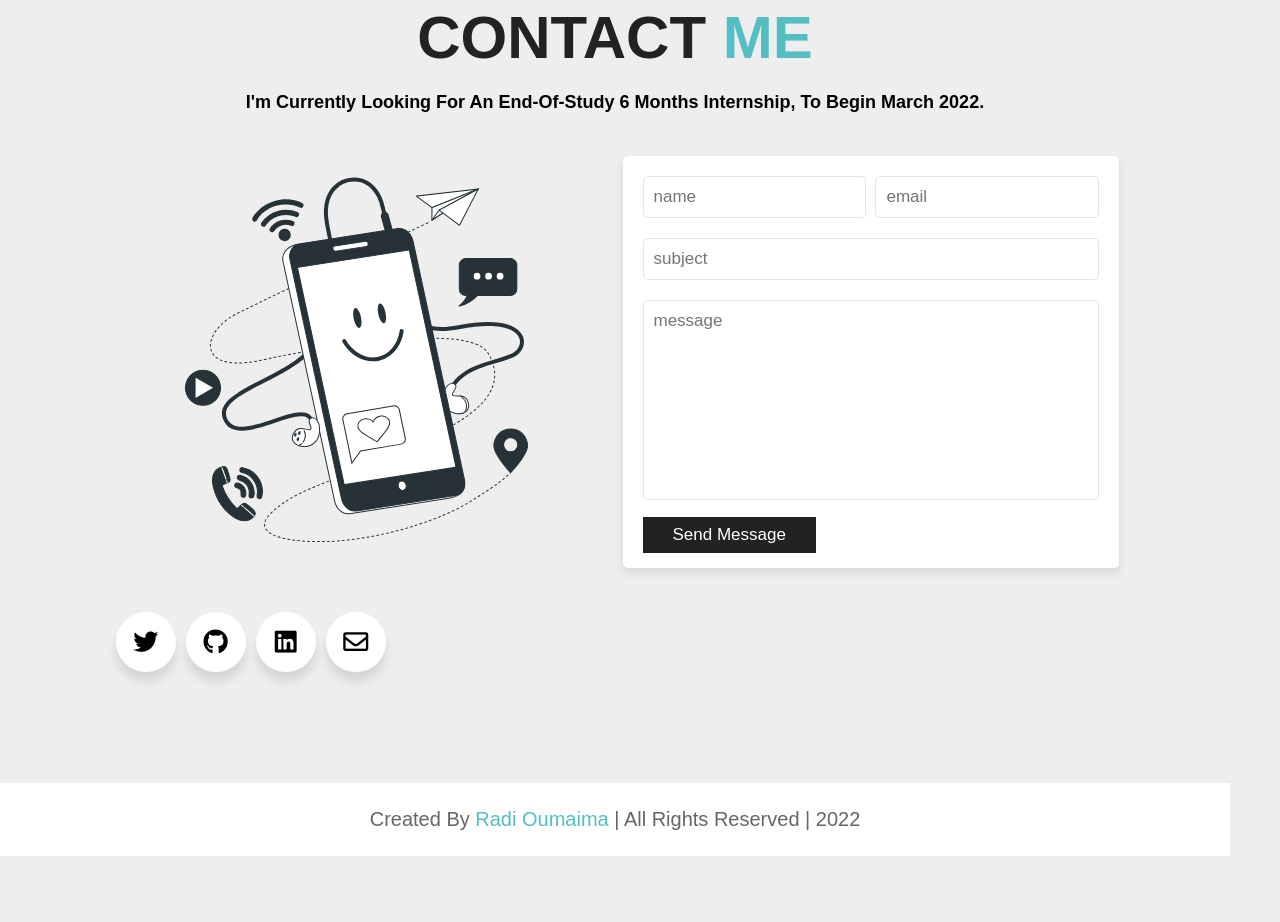
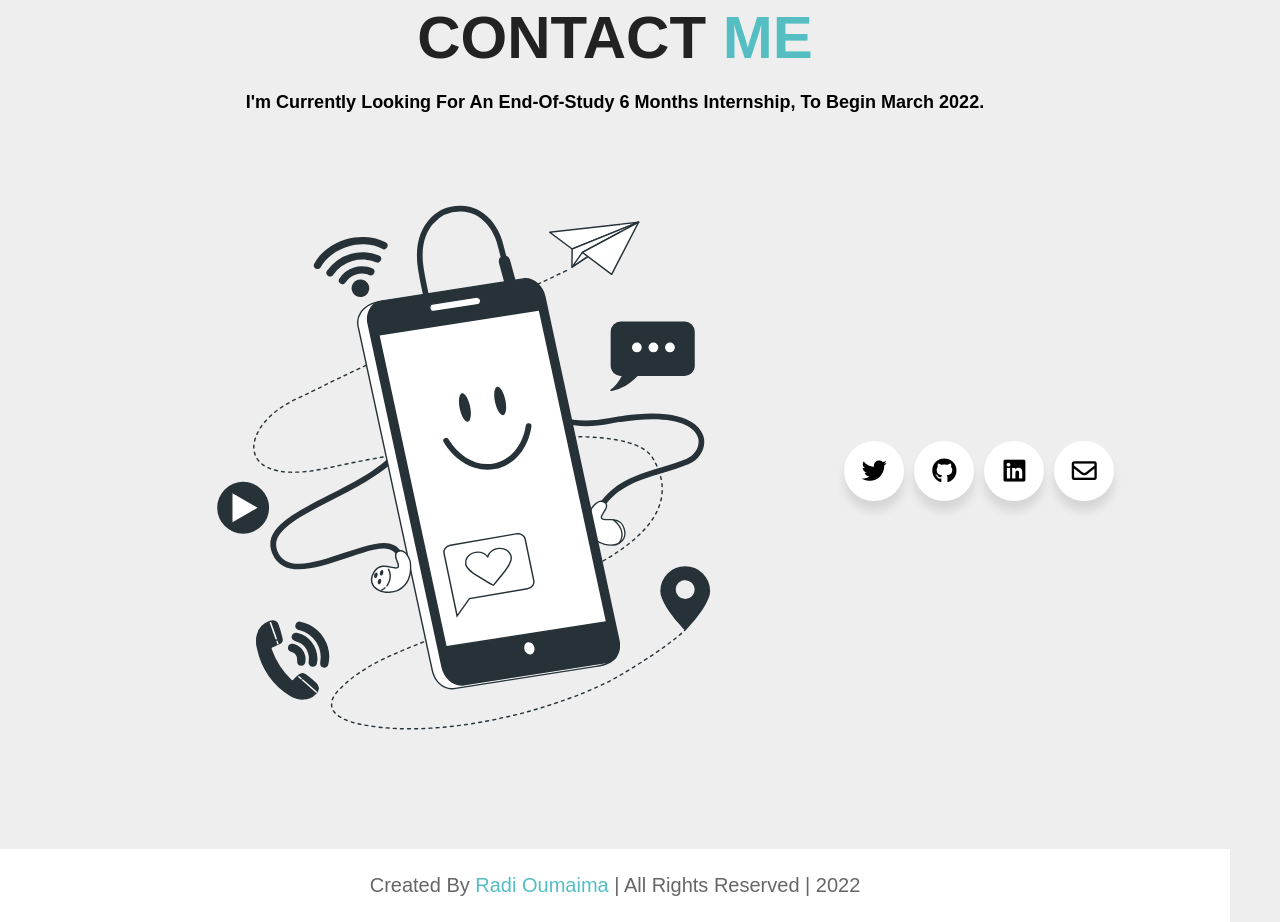
Before and after one commit to lilou1radi/Radi-Oumaima.github.io, a plain HTML site: page index.html in a window 1280 px wide. Shown: the part 6980-7902 px from the top of the page. Before the commit the page ends 7836 px from the top, so only its background shows below. Drawn offline with nearby package versions, Linux system fonts and the light colour scheme.

Commit message:
edit contact section

```diff
--- a/index.html
+++ b/index.html
@@ -399,24 +399,7 @@
             <img class="tilt" src="images/contact-img.svg" alt="">
         </div>
 
-        <form action="">
-
-            <div class="inputBox">
-                <input type="text" placeholder="name">
-                <input type="email" placeholder="email">
-            </div>
-
-            <input type="text" placeholder="subject" class="box">
-
-            <textarea placeholder="message" name="" id="" cols="30" rows="10"></textarea>
-
-            <input type="submit" class="btn" value="send message">
-
-        </form>
-
-    </div>
-
-<!-- social media icons -->
+        <!-- social media icons -->
 <div class="wrapper">
 
     <div class="button">
@@ -447,6 +430,11 @@
         <a href="mailto:oumaima.radi@uit.ac.ma"><span>Email</span></a>
      </div>
  </div>
+
+
+</div>
+
+
 </section>
 
 <!-- contact section ends -->
```
